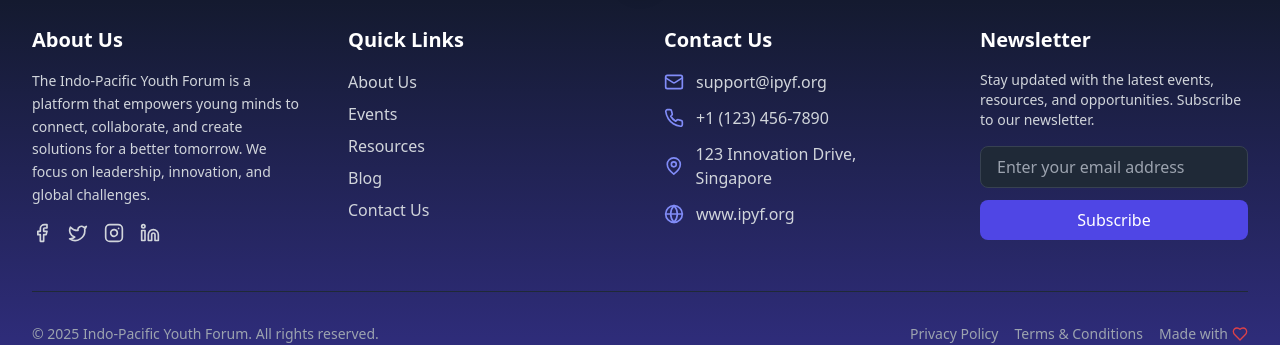
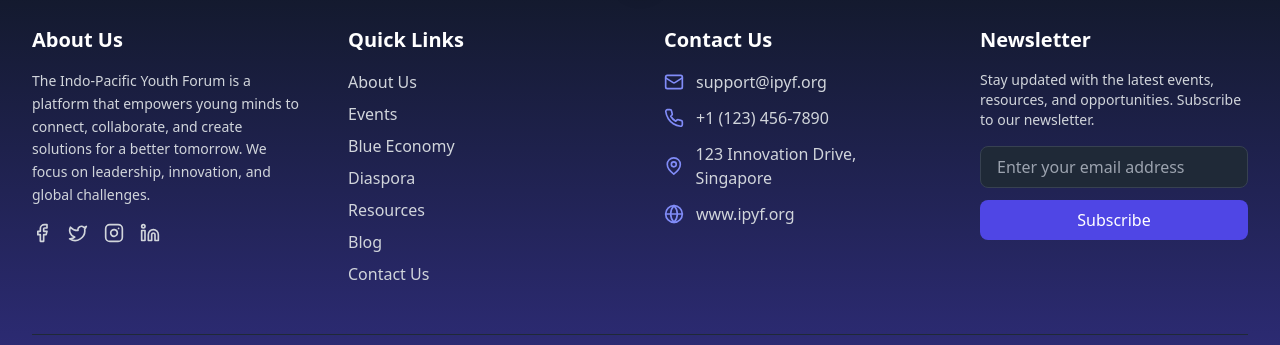
Before and after one commit to devanshtyagi26/Global-Peace-Foundation, a React (Vite) app: page /blog in a window 1280 px wide. Shown: the part 1304-1649 px from the top of the page. Built offline with nearby package versions, Linux system fonts and the light colour scheme.

Commit message:
Added Scroll animations

```diff
--- a/package.json
+++ b/package.json
@@ -11,6 +11,7 @@
   },
   "dependencies": {
     "@react-email/components": "^0.0.33",
+    "framer-motion": "^12.4.10",
     "i18next": "^23.10.1",
     "i18next-browser-languagedetector": "^7.2.0",
     "lucide-react": "^0.344.0",
--- a/src/App.tsx
+++ b/src/App.tsx
@@ -1,5 +1,5 @@
-import React from "react";
-import { BrowserRouter as Router, Routes, Route } from "react-router-dom";
+import { Routes, Route, useLocation } from "react-router-dom";
+import { AnimatePresence, motion } from "framer-motion";
 import Navigation from "./components/Navigation";
 import Footer from "./components/Footer";
 import About from "./pages/About";
@@ -10,13 +10,28 @@ import Contact from "./pages/Contact";
 import Blog from "./pages/Blog";
 import Diaspora from "./pages/Diaspora";
 
+const pageVariants = {
+  initial: { opacity: 0.7, y: 30 }, // Start slightly lower
+  animate: { opacity: 1, y: 0, transition: { duration: 0.6 } }, // Smooth transition up
+  exit: { opacity: 0.7, y: -30, transition: { duration: 0.4 } }, // Slide up on exit
+};
+
 function App() {
+  const location = useLocation();
+
   return (
-    <Router>
+    <AnimatePresence mode="wait">
+      <motion.div
+        key={location.pathname}
+        initial="initial"
+        animate="animate"
+        exit="exit"
+        variants={pageVariants}
+      >
         <div className="min-h-screen bg-gray-50 flex flex-col">
           <Navigation />
           <main className="flex-grow">
-          <Routes>
+            <Routes location={location} key={location.pathname}>
               <Route path="/" element={<About />} />
               <Route path="/events" element={<Events />} />
               <Route path="/blueEconomy" element={<BlueEconomy />} />
@@ -28,7 +43,8 @@ function App() {
           </main>
           <Footer />
         </div>
-    </Router>
+      </motion.div>
+    </AnimatePresence>
   );
 }
 
--- a/src/components/Footer.tsx
+++ b/src/components/Footer.tsx
@@ -1,6 +1,6 @@
-import React from 'react';
-import { Link } from 'react-router-dom';
-import { useTranslation } from 'react-i18next';
+import { Link, useLocation } from "react-router-dom";
+import { useTranslation } from "react-i18next";
+import { useEffect } from "react";
 import {
   Globe,
   Mail,
@@ -11,15 +11,22 @@ import {
   Instagram,
   Linkedin,
   ArrowUpCircle,
-  Heart
-} from 'lucide-react';
+  Heart,
+} from "lucide-react";
 
 const Footer = () => {
   const { t } = useTranslation();
 
   const scrollToTop = () => {
-    window.scrollTo({ top: 0, behavior: 'smooth' });
+    window.scrollTo({ top: 0, behavior: "smooth" });
   };
+
+  const location = useLocation();
+
+  // Scroll to top when navigating
+  useEffect(() => {
+    window.scrollTo(0, 0);
+  }, [location.pathname]);
 
   return (
     <footer className="relative text-white bg-gradient-to-b from-gray-900 to-indigo-900">
@@ -39,35 +46,65 @@ const Footer = () => {
           <div className="space-y-4 animate-fade-slide-up">
             <h3 className="text-xl font-bold">About Us</h3>
             <p className="text-sm leading-relaxed text-gray-300">
-              The Indo-Pacific Youth Forum is a platform that empowers young minds to connect, collaborate, and create solutions for a better tomorrow. We focus on leadership, innovation, and global challenges.
+              The Indo-Pacific Youth Forum is a platform that empowers young
+              minds to connect, collaborate, and create solutions for a better
+              tomorrow. We focus on leadership, innovation, and global
+              challenges.
             </p>
             <div className="flex space-x-4">
-              <a href="https://facebook.com" className="text-gray-300 transition-colors duration-300 transform hover:text-white hover:scale-110" aria-label="Facebook">
+              <a
+                href="https://facebook.com"
+                className="text-gray-300 transition-colors duration-300 transform hover:text-white hover:scale-110"
+                aria-label="Facebook"
+              >
                 <Facebook className="w-5 h-5" />
               </a>
-              <a href="https://twitter.com" className="text-gray-300 transition-colors duration-300 transform hover:text-white hover:scale-110" aria-label="Twitter">
+              <a
+                href="https://twitter.com"
+                className="text-gray-300 transition-colors duration-300 transform hover:text-white hover:scale-110"
+                aria-label="Twitter"
+              >
                 <Twitter className="w-5 h-5" />
               </a>
-              <a href="https://instagram.com" className="text-gray-300 transition-colors duration-300 transform hover:text-white hover:scale-110" aria-label="Instagram">
+              <a
+                href="https://instagram.com"
+                className="text-gray-300 transition-colors duration-300 transform hover:text-white hover:scale-110"
+                aria-label="Instagram"
+              >
                 <Instagram className="w-5 h-5" />
               </a>
-              <a href="https://linkedin.com" className="text-gray-300 transition-colors duration-300 transform hover:text-white hover:scale-110" aria-label="LinkedIn">
+              <a
+                href="https://linkedin.com"
+                className="text-gray-300 transition-colors duration-300 transform hover:text-white hover:scale-110"
+                aria-label="LinkedIn"
+              >
                 <Linkedin className="w-5 h-5" />
               </a>
             </div>
           </div>
 
           {/* Quick Links */}
-          <div className="space-y-4 animate-fade-slide-up" style={{ animationDelay: '150ms' }}>
+          <div
+            className="space-y-4 animate-fade-slide-up"
+            style={{ animationDelay: "150ms" }}
+          >
             <h3 className="text-xl font-bold">Quick Links</h3>
             <ul className="space-y-2">
-              {['About Us', 'Events', 'Resources', 'Blog', 'Contact Us'].map((item, index) => (
+              {[
+                { name: "About Us", path: "/" },
+                { name: "Events", path: "/events" },
+                { name: "Blue Economy", path: "/blueEconomy" },
+                { name: "Diaspora", path: "/diaspora" },
+                { name: "Resources", path: "/resources" },
+                { name: "Blog", path: "/blog" },
+                { name: "Contact Us", path: "/contact" },
+              ].map((item, index) => (
                 <li key={index}>
                   <Link
-                    to={`/${item.replace(/\s+/g, '-').toLowerCase()}`}
+                    to={item.path}
                     className="inline-block text-gray-300 transition-colors duration-300 transform hover:text-white hover:translate-x-2"
                   >
-                    {item}
+                    {item.name}
                   </Link>
                 </li>
               ))}
@@ -75,7 +112,10 @@ const Footer = () => {
           </div>
 
           {/* Contact Info */}
-          <div className="space-y-4 animate-fade-slide-up" style={{ animationDelay: '300ms' }}>
+          <div
+            className="space-y-4 animate-fade-slide-up"
+            style={{ animationDelay: "300ms" }}
+          >
             <h3 className="text-xl font-bold">Contact Us</h3>
             <ul className="space-y-3">
               <li className="flex items-center space-x-3 group">
@@ -106,10 +146,14 @@ const Footer = () => {
           </div>
 
           {/* Newsletter */}
-          <div className="space-y-4 animate-fade-slide-up" style={{ animationDelay: '450ms' }}>
+          <div
+            className="space-y-4 animate-fade-slide-up"
+            style={{ animationDelay: "450ms" }}
+          >
             <h3 className="text-xl font-bold">Newsletter</h3>
             <p className="text-sm text-gray-300">
-              Stay updated with the latest events, resources, and opportunities. Subscribe to our newsletter.
+              Stay updated with the latest events, resources, and opportunities.
+              Subscribe to our newsletter.
             </p>
             <form className="space-y-3">
               <input
@@ -131,13 +175,20 @@ const Footer = () => {
         <div className="pt-8 mt-8 border-t border-gray-800">
           <div className="flex flex-col items-center justify-between space-y-4 md:flex-row md:space-y-0">
             <p className="text-sm text-gray-400">
-              © {new Date().getFullYear()} Indo-Pacific Youth Forum. All rights reserved.
+              © {new Date().getFullYear()} Indo-Pacific Youth Forum. All rights
+              reserved.
             </p>
             <div className="flex items-center space-x-4 text-sm text-gray-400">
-              <Link to="/privacy-policy" className="transition-colors duration-300 hover:text-white">
+              <Link
+                to="/privacy-policy"
+                className="transition-colors duration-300 hover:text-white"
+              >
                 Privacy Policy
               </Link>
-              <Link to="/terms-conditions" className="transition-colors duration-300 hover:text-white">
+              <Link
+                to="/terms-conditions"
+                className="transition-colors duration-300 hover:text-white"
+              >
                 Terms & Conditions
               </Link>
               <span className="flex items-center space-x-1">
--- a/src/main.tsx
+++ b/src/main.tsx
@@ -1,11 +1,22 @@
-import { StrictMode } from 'react';
-import { createRoot } from 'react-dom/client';
-import App from './App.tsx';
-import './index.css';
-import './i18n';
+import { StrictMode } from "react";
+import { createRoot } from "react-dom/client";
+import { BrowserRouter as Router } from "react-router-dom";
+import App from "./App.tsx";
+import "./index.css";
+import "./i18n";
 
-createRoot(document.getElementById('root')!).render(
+const rootElement = document.getElementById("root");
+
+if (!rootElement) {
+  throw new Error(
+    "Root element not found. Ensure your HTML has a <div id='root'>"
+  );
+}
+
+createRoot(rootElement).render(
   <StrictMode>
-    <App />
+    <Router>
+      <App />
+    </Router>
   </StrictMode>
 );
```
Also changed, not shown: 1 other file (tests, documents, lock files or other folders). Lines whose indentation alone changed are shown as unchanged.
